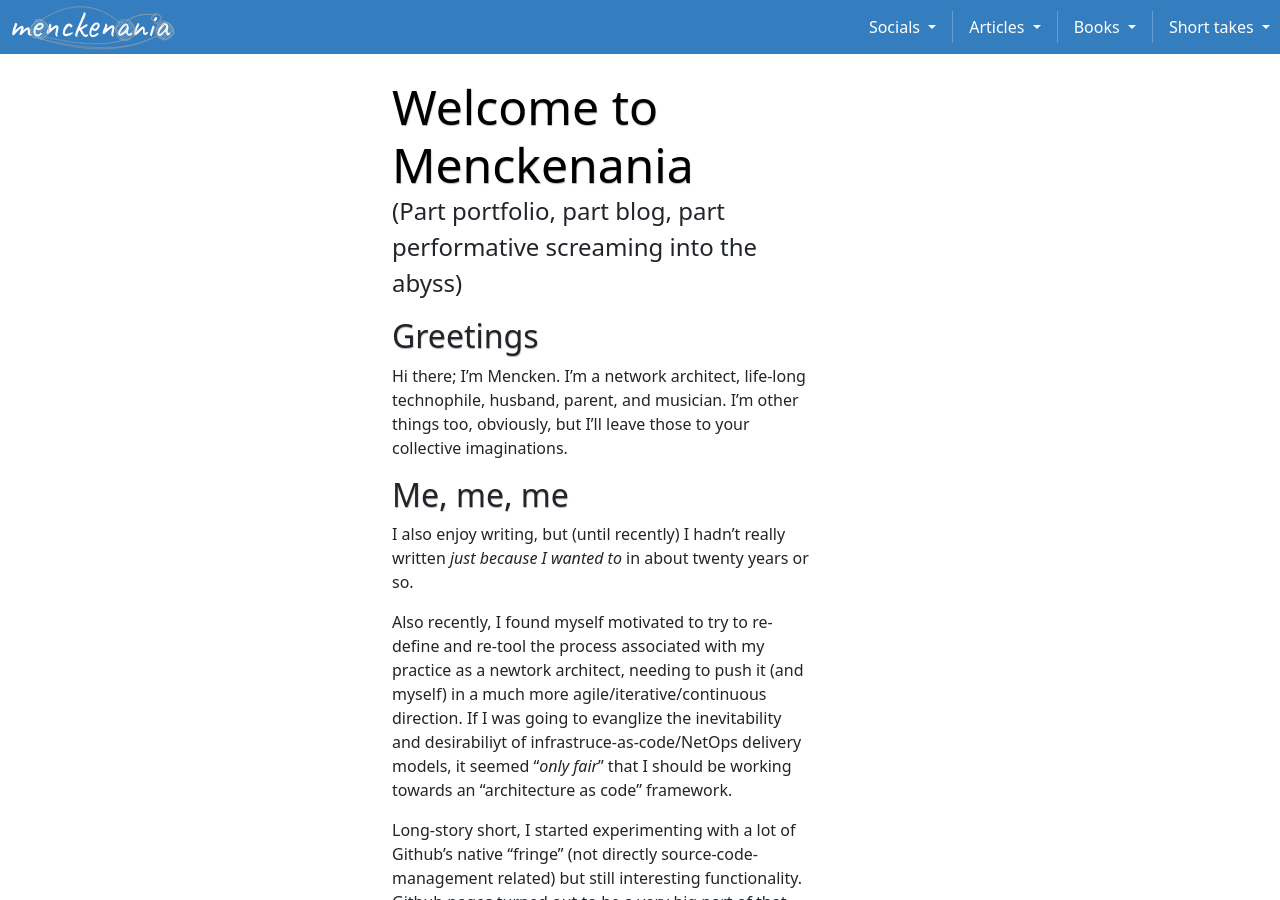
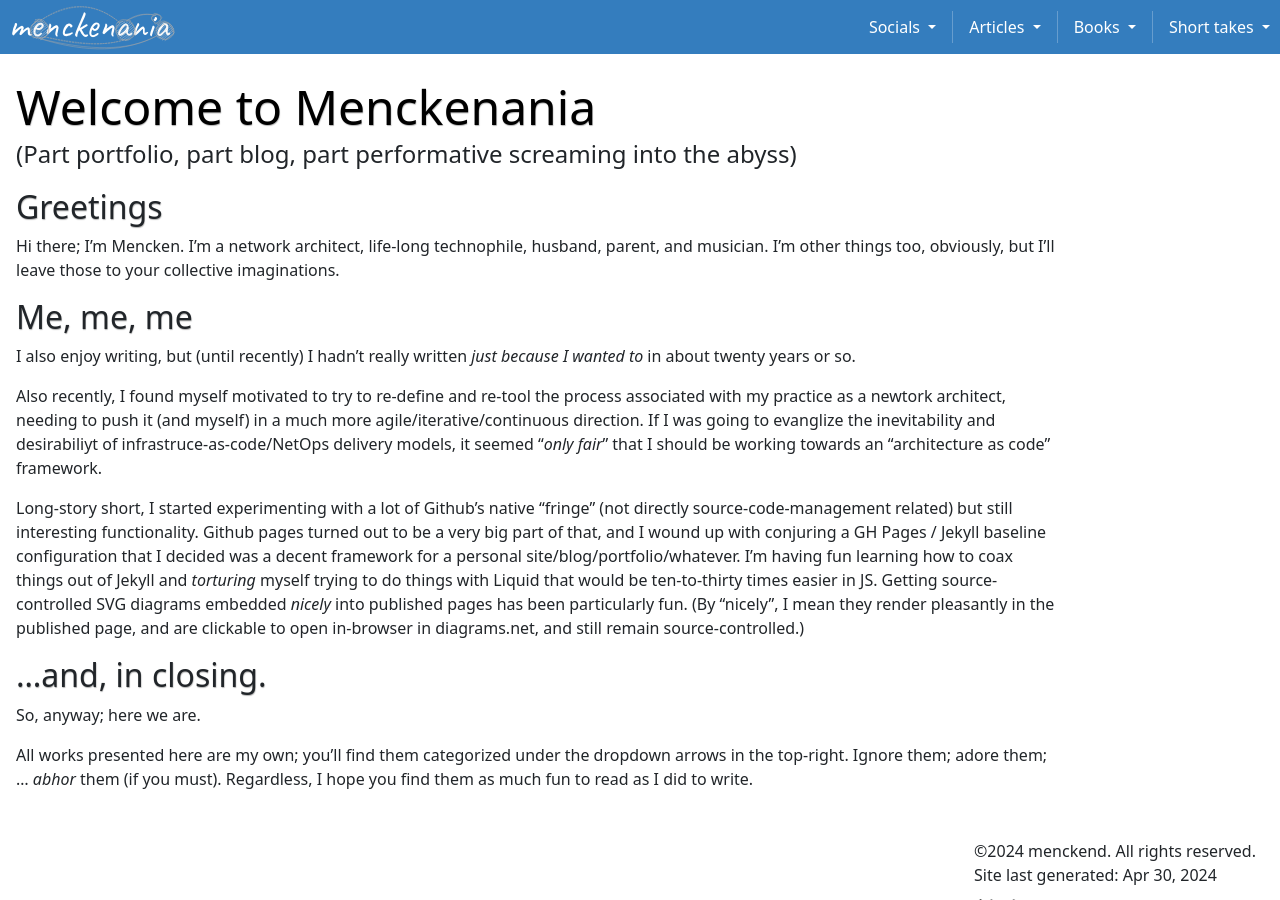
Before and after one commit to menckend/alpha, a Jekyll site: the page built from index.md, in a window 1280 px wide and 900 px high. Built offline with Jekyll 4.4.1, drawn with Linux system fonts in a browser that asks for light colours.

Commit message:
Update default.html

```diff
--- a/_layouts/default.html
+++ b/_layouts/default.html
@@ -12,7 +12,7 @@
 								{% include new-sidebar.html %}
 							{% endunless %}
 							{% if page.pagenav == false %}
-							   	<div class="col .d-none .d-md-block" style="width:400px"></div>
+							   	<div class="col-2 .d-none .d-md-block"></div>
 							{% endif %}
 						</div>
 					</div>
@@ -21,7 +21,7 @@
 						{% include new-page-intro.html %}
 						{% include new-page-content.html %}
 					</main>
-						<div class="col .d-none .d-md-block" style="width:400px"></div>
+						<div class="col-2 .d-none .d-md-block"></div>
 				</div>
 			</div>
 		{% include new-page-footer.html%}
```
